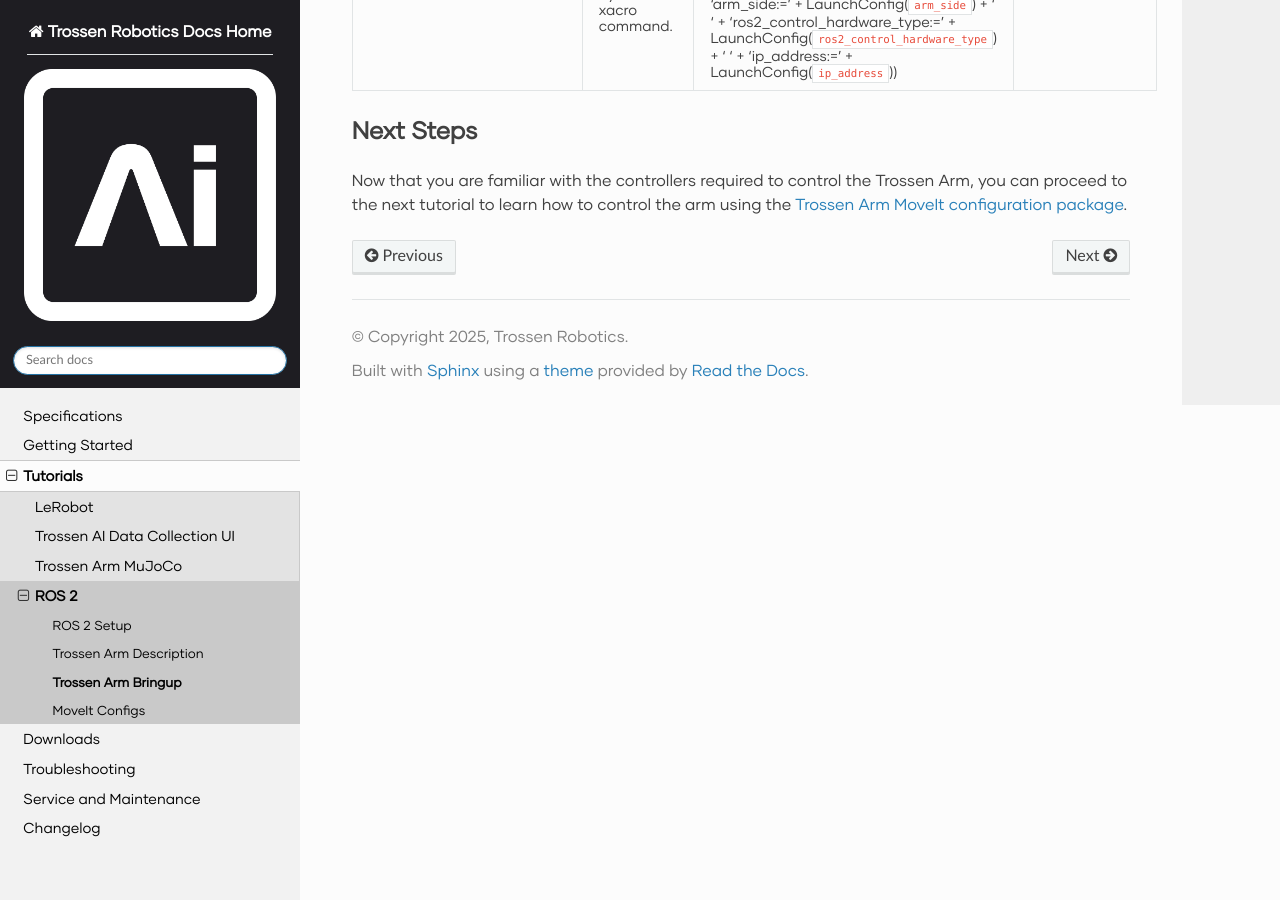
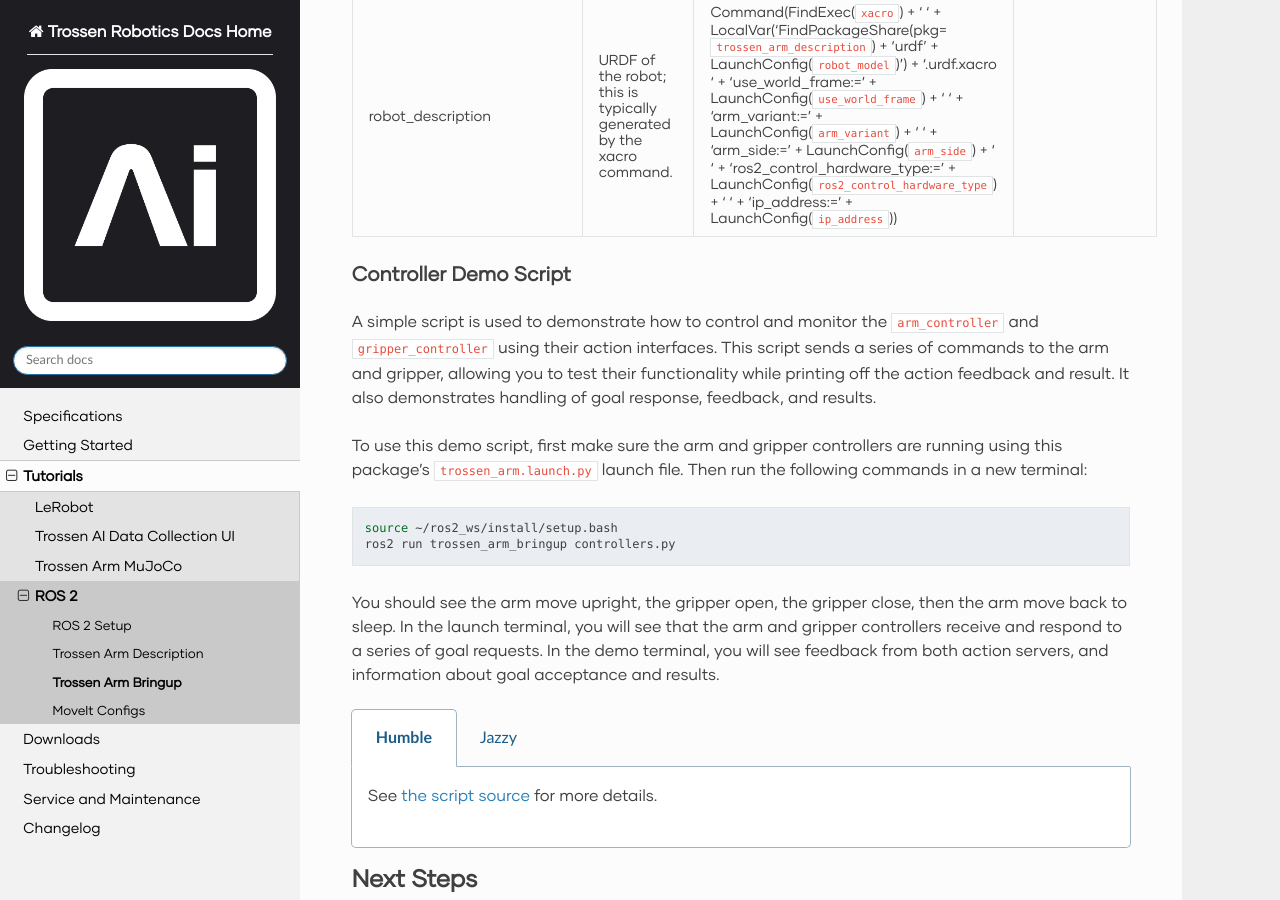
Before and after one commit to TrossenRobotics/trossen_arm, a Sphinx documentation site: the page built from docs/tutorials/ros2/bringup.rst, in a window 1280 px wide and 900 px high, scrolled down 2257 px. Built offline with Sphinx 7.4.7 and the Read the Docs theme 3.1.0, drawn with Linux system fonts in a browser that asks for light colours; some web fonts are replaced; pages that are not in the unit, such as notebooks, are missing from menus; some of the changed text lies outside the part shown.

Commit message:
Add ROS 2 bringup demo docs (#97)
* Add bringup demo docs

* Address review

```diff
--- a/docs/tutorials/ros2/bringup.rst
+++ b/docs/tutorials/ros2/bringup.rst
@@ -15,29 +15,37 @@ These interfaces can be swapped by changing the ``ros2_control_hardware_type`` l
 Usage
 =====
 
+Launch File
+-----------
+
+We will first cover how to launch the mock Trossen Arm hardware interface with controllers for the arm and gripper.
+
+.. code-block:: bash
+
+    source ~/ros2_ws/install/setup.bash
+    ros2 launch trossen_arm_bringup trossen_arm.launch.py ros2_control_hardware_type:=mock_components
+
+Several nodes are launched and can be listed with the following command:
+
+.. code-block:: bash
+
+    ros2 node list
+
+You will see output similar to the following:
+
+.. code-block:: console
+
+    /arm_controller
+    /controller_manager
+    /gripper_controller
+    /joint_state_broadcaster
+    /robot_state_publisher
+    /rviz2
+    /transform_listener_impl_6280570b14d0
+
 .. tabs::
 
     .. group-tab:: Humble
-
-        We will first cover how to launch the mock Trossen Arm hardware interface with controllers for the arm and gripper.
-
-        .. code-block:: bash
-
-            source ~/ros2_ws/install/setup.bash
-            ros2 launch trossen_arm_bringup trossen_arm.launch.py ros2_control_hardware_type:=mock_components
-
-        Several nodes are launched and can be listed with the following command:
-
-        .. code-block:: bash
-
-            ros2 node list
-            /arm_controller
-            /controller_manager
-            /gripper_controller
-            /joint_state_broadcaster
-            /robot_state_publisher
-            /rviz2
-            /transform_listener_impl_6280570b14d0
 
         The relevant nodes are:
 
@@ -47,26 +55,6 @@ Usage
         -   The ``joint_state_broadcaster`` is a `joint_state_broadcaster/JointStateBroadcaster <https://control.ros.org/humble/doc/ros2_controllers/joint_state_broadcaster/doc/userdoc.html>`_ node that publishes the joint states of the arm and gripper.
 
     .. group-tab:: Jazzy
-
-        We will first cover how to launch the mock Trossen Arm hardware interface with controllers for the arm and gripper.
-
-        .. code-block:: bash
-
-            source ~/ros2_ws/install/setup.bash
-            ros2 launch trossen_arm_bringup trossen_arm.launch.py ros2_control_hardware_type:=mock_components
-
-        Several nodes are launched and can be listed with the following command:
-
-        .. code-block:: bash
-
-            ros2 node list
-            /arm_controller
-            /controller_manager
-            /gripper_controller
-            /joint_state_broadcaster
-            /robot_state_publisher
-            /rviz2
-            /transform_listener_impl_6280570b14d0
 
         The relevant nodes are:
 
@@ -86,6 +74,35 @@ To further customize the trossen_arm launch file at runtime, refer to the table
     :header-rows: 1
     :widths: 20, 60, 20, 20
 
+Controller Demo Script
+----------------------
+
+A simple script is used to demonstrate how to control and monitor the ``arm_controller`` and ``gripper_controller`` using their action interfaces.
+This script sends a series of commands to the arm and gripper, allowing you to test their functionality while printing off the action feedback and result.
+It also demonstrates handling of goal response, feedback, and results.
+
+To use this demo script, first make sure the arm and gripper controllers are running using this package's ``trossen_arm.launch.py`` launch file.
+Then run the following commands in a new terminal:
+
+.. code-block:: bash
+
+    source ~/ros2_ws/install/setup.bash
+    ros2 run trossen_arm_bringup controllers.py
+
+You should see the arm move upright, the gripper open, the gripper close, then the arm move back to sleep.
+In the launch terminal, you will see that the arm and gripper controllers receive and respond to a series of goal requests.
+In the demo terminal, you will see feedback from both action servers, and information about goal acceptance and results.
+
+.. tabs::
+
+    .. group-tab:: Humble
+
+        See `the script source <https://github.com/TrossenRobotics/trossen_arm_ros/blob/humble/trossen_arm_bringup/demos/controllers.py>`_ for more details.
+
+    .. group-tab:: Jazzy
+
+        See `the script source <https://github.com/TrossenRobotics/trossen_arm_ros/blob/jazzy/trossen_arm_bringup/demos/controllers.py>`_ for more details.
+
 Next Steps
 ==========
 
--- a/docs/tutorials/ros2/moveit.rst
+++ b/docs/tutorials/ros2/moveit.rst
@@ -28,6 +28,11 @@ You can see the topics, services, and actions that are available by running:
 .. code-block:: bash
 
     ros2 node info /move_group
+
+You will see output similar to the following:
+
+.. code-block:: console
+
     /move_group
     Subscribers:
         /parameter_events: rcl_interfaces/msg/ParameterEvent
```
